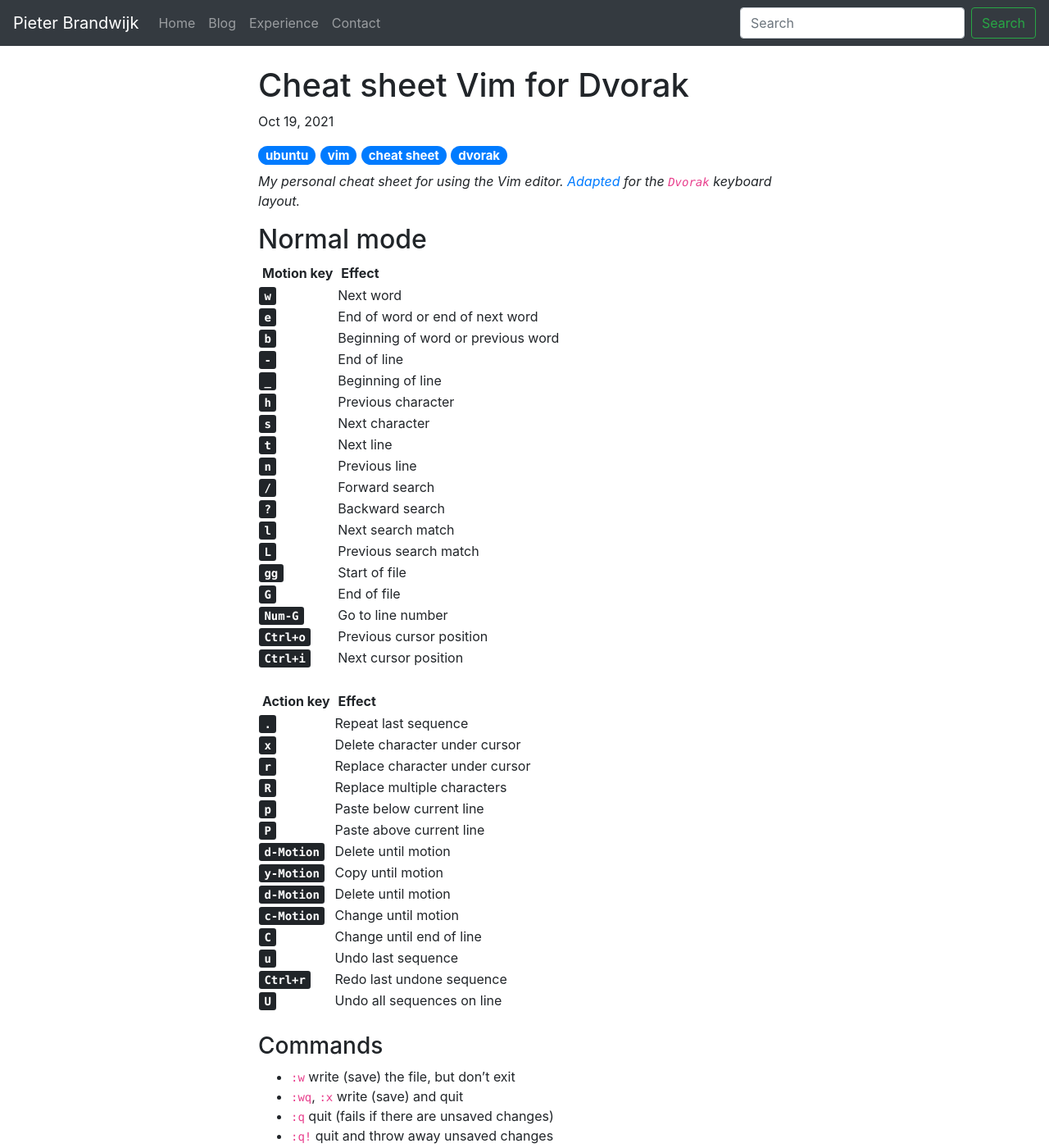
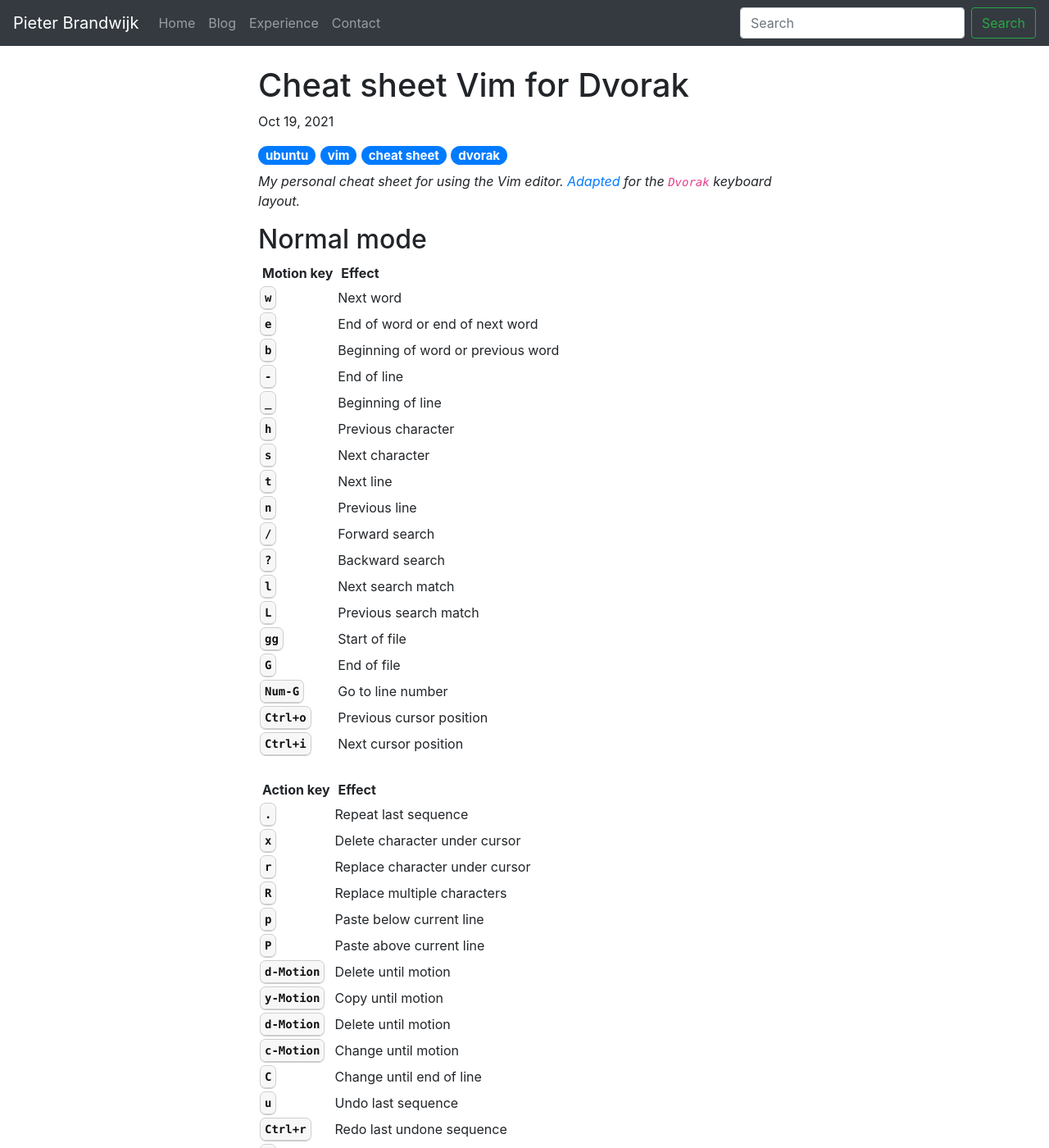
Before and after one commit to pbrandwijk/pbrandwijk.github.io, a Jekyll site: the page built from _posts/2021-10-19-cheat-sheet-vim-for-dvorak.md, in a window 1280 px wide and 1400 px high. Shown: the whole window at 82% size. Built offline with Jekyll 4.4.1, drawn with Linux system fonts in a browser that asks for light colours; nearby versions of some CDN libraries; comment, search, counter and statistics services are not loaded.

Commit message:
Add CSS for kbd element

```diff
--- a/_sass/_house-style.scss
+++ b/_sass/_house-style.scss
@@ -190,3 +190,19 @@
 .link-list a:hover .details .date {
 	color: #888;
 }
+
+/* Kbd */
+kbd {
+	font-size: 14px;
+	color: rgb(17, 17, 17);
+	text-shadow: white 0px 1px 0px;
+	background-color: rgb(247, 247, 247);
+	padding: 5px;
+	border: 1px solid rgb(204, 204, 204);
+	border-radius: 7px;
+	box-shadow: rgba(0, 0, 0, 0.2) 0px 1px 0px, rgb(250, 250, 250) 0px 0px 0px 1px inset, white 0px 0px 0px 1px inset;
+	margin: 0px 1px;
+	font-family: Menlo, Consolas, Monaco, "Andale Mono", Courier, Verdana, sans-serif;
+	word-break: break-word;
+	line-height: 30px;
+}
```
